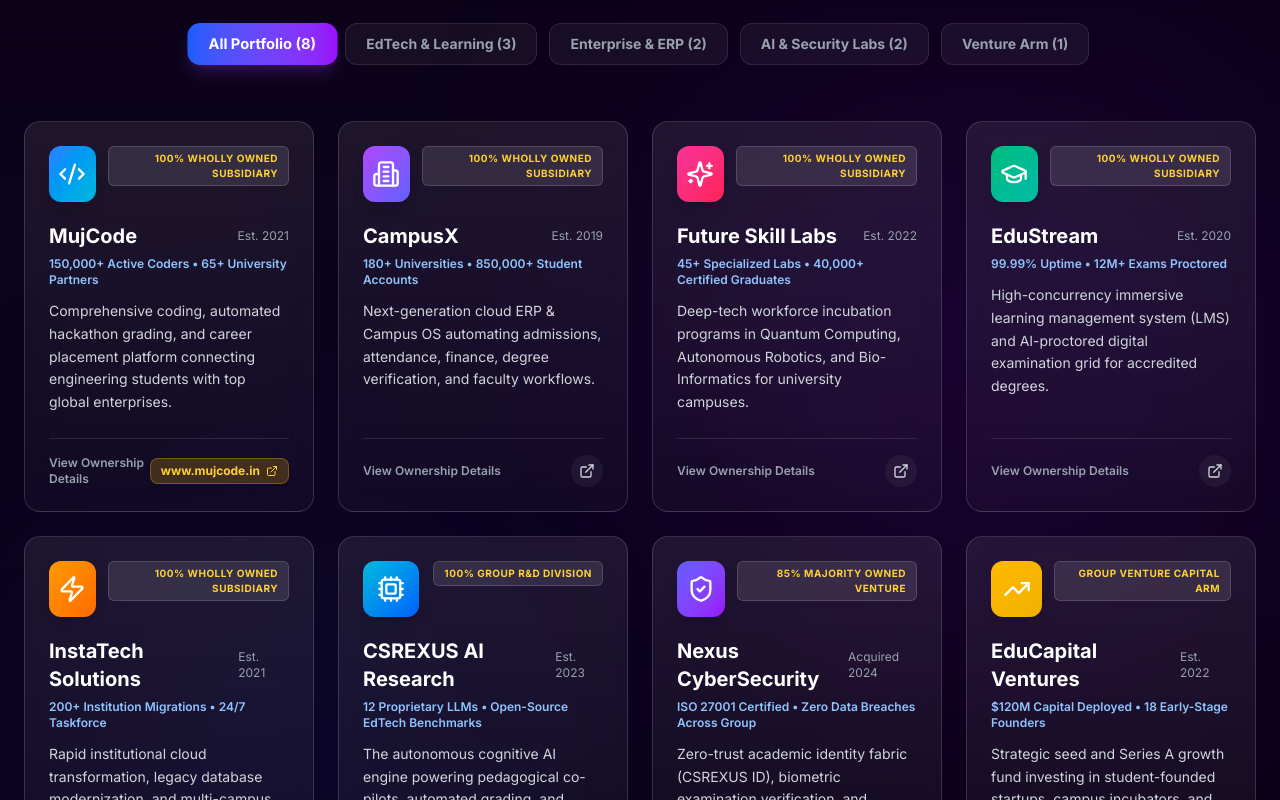
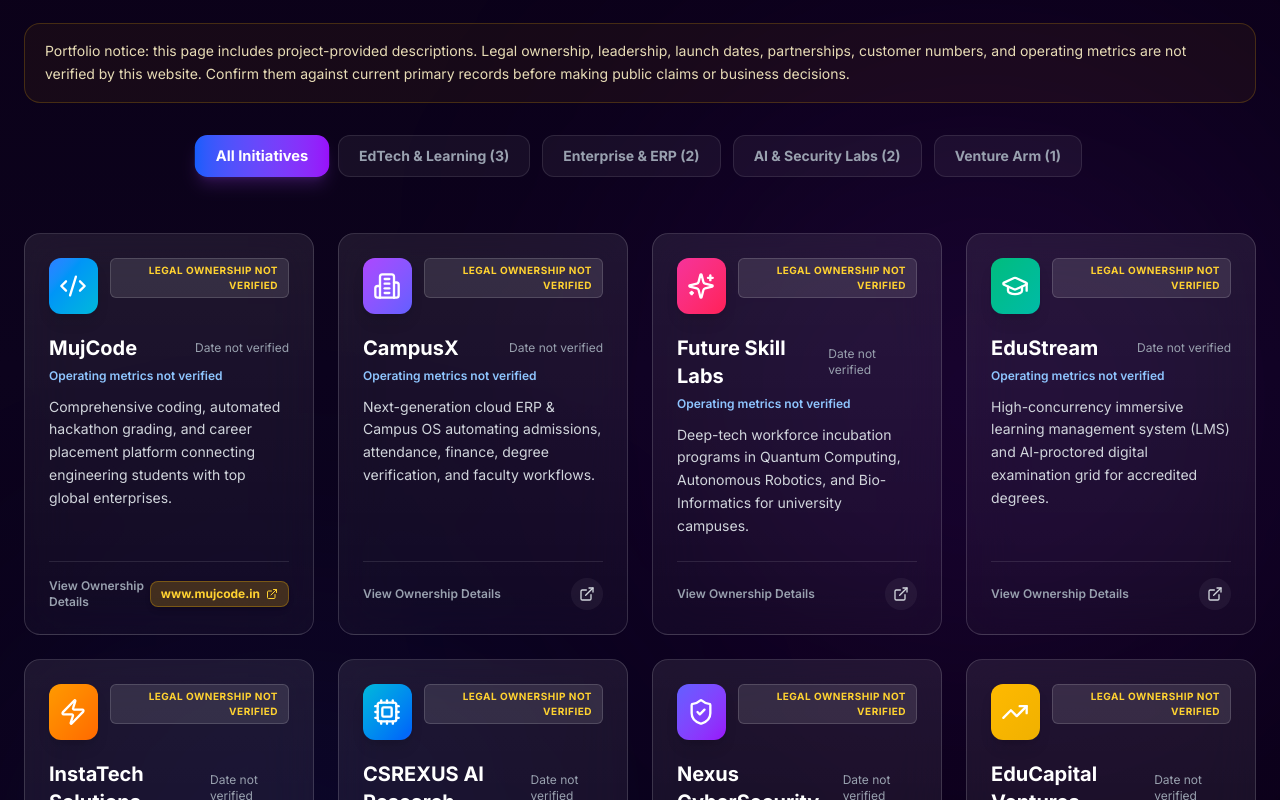
Before and after one commit to CSrajput-ux/CSrexus, a React (Vite) app: page / in a window 1280 px wide. Shown: the part 2720-3520 px from the top of the page. Built offline with nearby package versions, Linux system fonts and the light colour scheme.

Commit message:
content: clarify proposed capabilities and portfolio disclosures

```diff
--- a/src/app/components/Ecosystem.tsx
+++ b/src/app/components/Ecosystem.tsx
@@ -41,13 +41,13 @@ const subsidiaries: Subsidiary[] = [
     id: 'mujcode',
     name: 'MujCode',
     category: 'edtech',
-    ownership: '100% Wholly Owned Subsidiary',
-    leadership: 'Dr. Alistair Vance, Chief Executive Officer',
-    founded: 'Est. 2021',
-    scale: '150,000+ Active Coders • 65+ University Partners',
+    ownership: 'Legal ownership not verified',
+    leadership: 'Leadership information not published',
+    founded: 'Date not verified',
+    scale: 'Operating metrics not verified',
     description: 'Comprehensive coding, automated hackathon grading, and career placement platform connecting engineering students with top global enterprises.',
-    deepDiveText: 'MujCode serves as the primary technical talent pipeline across CSREXUS Holdings Group. Offering automated test cases, real-world DevOps sandboxes, and enterprise placement analytics, MujCode has placed over 18,000 engineers into Fortune 500 tech firms.',
-    synergyPoint: 'Integrates natively with CampusX ERP for student transcripts and EduStream for proctored technical exams.',
+    deepDiveText: 'This entry describes a product or initiative associated with CSREXUS. Confirm availability, delivery status, customers, metrics, and the responsible legal entity directly before relying on it.',
+    synergyPoint: 'Potential collaboration area; confirm technical integrations, ownership, and availability with the project team.',
     icon: Code2,
     gradient: 'from-blue-500 to-cyan-500',
     borderGlow: 'hover:border-blue-500/50',
@@ -58,13 +58,13 @@ const subsidiaries: Subsidiary[] = [
     id: 'campusx',
     name: 'CampusX',
     category: 'erp',
-    ownership: '100% Wholly Owned Subsidiary',
-    leadership: 'Elena Rostova, Managing Director',
-    founded: 'Est. 2019',
-    scale: '180+ Universities • 850,000+ Student Accounts',
+    ownership: 'Legal ownership not verified',
+    leadership: 'Leadership information not published',
+    founded: 'Date not verified',
+    scale: 'Operating metrics not verified',
     description: 'Next-generation cloud ERP & Campus OS automating admissions, attendance, finance, degree verification, and faculty workflows.',
-    deepDiveText: 'CampusX is the institutional operating system powering leading colleges. It replaces fragmented legacy databases with a unified cloud architecture, handling over $400M in tuition processing and 2M daily attendance records.',
-    synergyPoint: 'Serves as the single sign-on (CSREXUS ID) identity provider for all 8 group portfolio platforms.',
+    deepDiveText: 'This entry describes a product or initiative associated with CSREXUS. Confirm availability, delivery status, customers, metrics, and the responsible legal entity directly before relying on it.',
+    synergyPoint: 'Potential collaboration area; confirm technical integrations, ownership, and availability with the project team.',
     icon: Building2,
     gradient: 'from-purple-500 to-indigo-500',
     borderGlow: 'hover:border-purple-500/50',
@@ -73,13 +73,13 @@ const subsidiaries: Subsidiary[] = [
     id: 'future-skill-labs',
     name: 'Future Skill Labs',
     category: 'edtech',
-    ownership: '100% Wholly Owned Subsidiary',
-    leadership: 'Marcus Vance, CEO & Head of Curriculum',
-    founded: 'Est. 2022',
-    scale: '45+ Specialized Labs • 40,000+ Certified Graduates',
+    ownership: 'Legal ownership not verified',
+    leadership: 'Leadership information not published',
+    founded: 'Date not verified',
+    scale: 'Operating metrics not verified',
     description: 'Deep-tech workforce incubation programs in Quantum Computing, Autonomous Robotics, and Bio-Informatics for university campuses.',
-    deepDiveText: 'Future Skill Labs builds industry-accredited deep-tech laboratories inside university campuses. Equipping students with hardware-in-the-loop simulation tools and direct mentorship from industry research fellows.',
-    synergyPoint: 'Leverages CSREXUS AI Research models for personalized adaptive curriculum delivery.',
+    deepDiveText: 'This entry describes a product or initiative associated with CSREXUS. Confirm availability, delivery status, customers, metrics, and the responsible legal entity directly before relying on it.',
+    synergyPoint: 'Potential collaboration area; confirm technical integrations, ownership, and availability with the project team.',
     icon: Sparkles,
     gradient: 'from-pink-500 to-rose-500',
     borderGlow: 'hover:border-pink-500/50',
@@ -88,13 +88,13 @@ const subsidiaries: Subsidiary[] = [
     id: 'edustream',
     name: 'EduStream',
     category: 'edtech',
-    ownership: '100% Wholly Owned Subsidiary',
-    leadership: 'Sarah Jenkins, President',
-    founded: 'Est. 2020',
-    scale: '99.99% Uptime • 12M+ Exams Proctored',
+    ownership: 'Legal ownership not verified',
+    leadership: 'Leadership information not published',
+    founded: 'Date not verified',
+    scale: 'Operating metrics not verified',
     description: 'High-concurrency immersive learning management system (LMS) and AI-proctored digital examination grid for accredited degrees.',
-    deepDiveText: 'EduStream delivers zero-latency video lectures and military-grade proctored online examinations. Capable of supporting 200,000 concurrent students without degradation during nationwide university test cycles.',
-    synergyPoint: 'Utilizes Nexus CyberSecurity biometric face-verification and tamper-proof audit trails.',
+    deepDiveText: 'This entry describes a product or initiative associated with CSREXUS. Confirm availability, delivery status, customers, metrics, and the responsible legal entity directly before relying on it.',
+    synergyPoint: 'Potential collaboration area; confirm technical integrations, ownership, and availability with the project team.',
     icon: GraduationCap,
     gradient: 'from-emerald-500 to-teal-500',
     borderGlow: 'hover:border-emerald-500/50',
@@ -103,13 +103,13 @@ const subsidiaries: Subsidiary[] = [
     id: 'instatech',
     name: 'InstaTech Solutions',
     category: 'erp',
-    ownership: '100% Wholly Owned Subsidiary',
-    leadership: 'Vikram Mehta, VP of Cloud Works',
-    founded: 'Est. 2021',
-    scale: '200+ Institution Migrations • 24/7 Taskforce',
+    ownership: 'Legal ownership not verified',
+    leadership: 'Leadership information not published',
+    founded: 'Date not verified',
+    scale: 'Operating metrics not verified',
     description: 'Rapid institutional cloud transformation, legacy database modernization, and multi-campus fiber infrastructure works.',
-    deepDiveText: 'InstaTech Solutions provides the hands-on engineering taskforce that migrates decades-old university mainframe systems to AWS, Azure, and private CSREXUS cloud clusters in under 90 days.',
-    synergyPoint: 'Acts as the deployment and onboarding arm for all CSREXUS Holdings software contracts.',
+    deepDiveText: 'This entry describes a product or initiative associated with CSREXUS. Confirm availability, delivery status, customers, metrics, and the responsible legal entity directly before relying on it.',
+    synergyPoint: 'Potential collaboration area; confirm technical integrations, ownership, and availability with the project team.',
     icon: Zap,
     gradient: 'from-amber-500 to-orange-500',
     borderGlow: 'hover:border-amber-500/50',
@@ -118,13 +118,13 @@ const subsidiaries: Subsidiary[] = [
     id: 'csrexus-ai',
     name: 'CSREXUS AI Research',
     category: 'ai',
-    ownership: '100% Group R&D Division',
-    leadership: 'Dr. Aris Thorne, Chief Scientist',
-    founded: 'Est. 2023',
-    scale: '12 Proprietary LLMs • Open-Source EdTech Benchmarks',
+    ownership: 'Legal ownership not verified',
+    leadership: 'Leadership information not published',
+    founded: 'Date not verified',
+    scale: 'Operating metrics not verified',
     description: 'The autonomous cognitive AI engine powering pedagogical co-pilots, automated grading, and predictive dropout analytics across all group subsidiaries.',
-    deepDiveText: 'CSREXUS AI Research develops domain-specific Small Language Models (SLMs) trained exclusively on academic literature, computer science pedagogy, and institutional compliance datasets — outperforming generic LLMs on education benchmarks.',
-    synergyPoint: 'Provides embedded AI co-pilots across MujCode, CampusX, and EduStream.',
+    deepDiveText: 'This entry describes a product or initiative associated with CSREXUS. Confirm availability, delivery status, customers, metrics, and the responsible legal entity directly before relying on it.',
+    synergyPoint: 'Potential collaboration area; confirm technical integrations, ownership, and availability with the project team.',
     icon: Cpu,
     gradient: 'from-cyan-500 to-blue-600',
     borderGlow: 'hover:border-cyan-500/50',
@@ -133,13 +133,13 @@ const subsidiaries: Subsidiary[] = [
     id: 'nexus-security',
     name: 'Nexus CyberSecurity',
     category: 'ai',
-    ownership: '85% Majority Owned Venture',
-    leadership: 'Kaelen Voss, Managing Director',
-    founded: 'Acquired 2024',
-    scale: 'ISO 27001 Certified • Zero Data Breaches Across Group',
+    ownership: 'Legal ownership not verified',
+    leadership: 'Leadership information not published',
+    founded: 'Date not verified',
+    scale: 'Operating metrics not verified',
     description: 'Zero-trust academic identity fabric (CSREXUS ID), biometric examination verification, and regulatory data compliance firewall.',
-    deepDiveText: 'Nexus CyberSecurity protects student records, financial transactions, and research IP against cyber infiltration. We acquired an 85% majority stake in Nexus in 2024 to ensure our partner universities remain compliant with global privacy laws.',
-    synergyPoint: 'Enforces Zero-Trust encryption across all CSREXUS Holdings Group platforms.',
+    deepDiveText: 'This entry describes a product or initiative associated with CSREXUS. Confirm availability, delivery status, customers, metrics, and the responsible legal entity directly before relying on it.',
+    synergyPoint: 'Potential collaboration area; confirm technical integrations, ownership, and availability with the project team.',
     icon: ShieldCheck,
     gradient: 'from-indigo-500 to-purple-600',
     borderGlow: 'hover:border-indigo-500/50',
@@ -148,13 +148,13 @@ const subsidiaries: Subsidiary[] = [
     id: 'educapital',
     name: 'EduCapital Ventures',
     category: 'venture',
-    ownership: 'Group Venture Capital Arm',
-    leadership: 'David Chen, MD of Investments',
-    founded: 'Est. 2022',
-    scale: '$120M Capital Deployed • 18 Early-Stage Founders',
+    ownership: 'Legal ownership not verified',
+    leadership: 'Leadership information not published',
+    founded: 'Date not verified',
+    scale: 'Operating metrics not verified',
     description: 'Strategic seed and Series A growth fund investing in student-founded startups, campus incubators, and breakthrough educational hardware.',
-    deepDiveText: 'EduCapital Ventures is the venture capital arm of CSREXUS Holdings Group. We deploy non-dilutive and seed capital into student entrepreneurs and faculty spin-off ventures, providing them direct access to our 250+ university testbeds.',
-    synergyPoint: 'Feeds next-generation acquisition targets into the CSREXUS M&A pipeline.',
+    deepDiveText: 'This entry describes a product or initiative associated with CSREXUS. Confirm availability, delivery status, customers, metrics, and the responsible legal entity directly before relying on it.',
+    synergyPoint: 'Potential collaboration area; confirm technical integrations, ownership, and availability with the project team.',
     icon: TrendingUp,
     gradient: 'from-amber-400 to-yellow-500',
     borderGlow: 'hover:border-amber-400/50',
@@ -162,7 +162,7 @@ const subsidiaries: Subsidiary[] = [
 ];
 
 const categories = [
-  { id: 'all', label: 'All Portfolio (8)' },
+  { id: 'all', label: 'All Initiatives' },
   { id: 'edtech', label: 'EdTech & Learning (3)' },
   { id: 'erp', label: 'Enterprise & ERP (2)' },
   { id: 'ai', label: 'AI & Security Labs (2)' },
@@ -195,21 +195,25 @@ export function Ecosystem() {
           <div className="inline-flex items-center gap-2 px-3.5 py-1.5 rounded-full bg-white/5 border border-white/10 mb-5">
             <Sparkles className="w-4 h-4 text-amber-400" />
             <span className="text-amber-300 text-xs font-bold uppercase tracking-wider">
-              Holding Group Portfolio &amp; Operating Entities
+              Portfolio &amp; Product Initiatives
             </span>
           </div>
 
           <h2 className="text-4xl md:text-5xl lg:text-6xl font-extrabold mb-6 tracking-tight text-white">
-            Our Subsidiaries &amp; <br className="hidden sm:block" />
+            Our Portfolio &amp; <br className="hidden sm:block" />
             <span className="bg-gradient-to-r from-blue-300 via-white to-amber-200 bg-clip-text text-transparent">
-              Portfolio Companies
+              Product Initiatives
             </span>
           </h2>
 
           <p className="text-lg md:text-xl text-gray-300 max-w-3xl mx-auto font-normal leading-relaxed">
-            An integrated portfolio of 8 market-leading platforms — operating independently while sharing the technical, AI, and capital advantage of <strong className="text-white">CSREXUS Holdings Group</strong>.
+            A collection of product names and initiatives spanning education technology, campus systems, AI, and engineering. Availability and operating status vary and should be confirmed directly with <strong className="text-white">CSREXUS Holdings Group</strong>.
           </p>
         </motion.div>
+
+        <div className="mb-8 rounded-2xl border border-amber-400/20 bg-amber-400/5 px-5 py-4 text-sm leading-relaxed text-amber-100/90">
+          Portfolio notice: this page includes project-provided descriptions. Legal ownership, leadership, launch dates, partnerships, customer numbers, and operating metrics are not verified by this website. Confirm them against current primary records before making public claims or business decisions.
+        </div>
 
         {/* Filter Tabs */}
         <div className="flex flex-wrap items-center justify-center gap-2 md:gap-3 mb-14">
```
